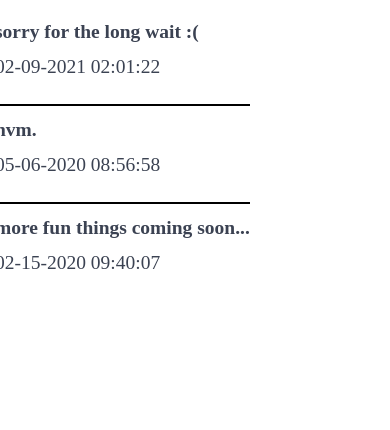
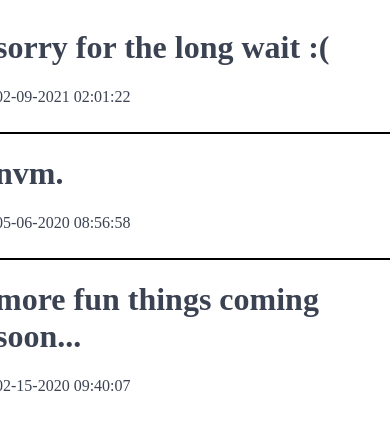
Before and after one commit to skraz0/skraz0.github.io, a plain HTML site: page index.html in a window 390 px wide. Drawn offline with Linux system fonts and the light colour scheme.

Commit message:
wasnt working with mobile, oopsies

```diff
--- a/style.css
+++ b/style.css
@@ -10,10 +10,6 @@
     cursor: url(ugliness1.cur), pointer;
 }
 
-h1, label {
-    font-size: 5vw;
-}
-
 hr {
   border: 1px solid black;
 }
```
